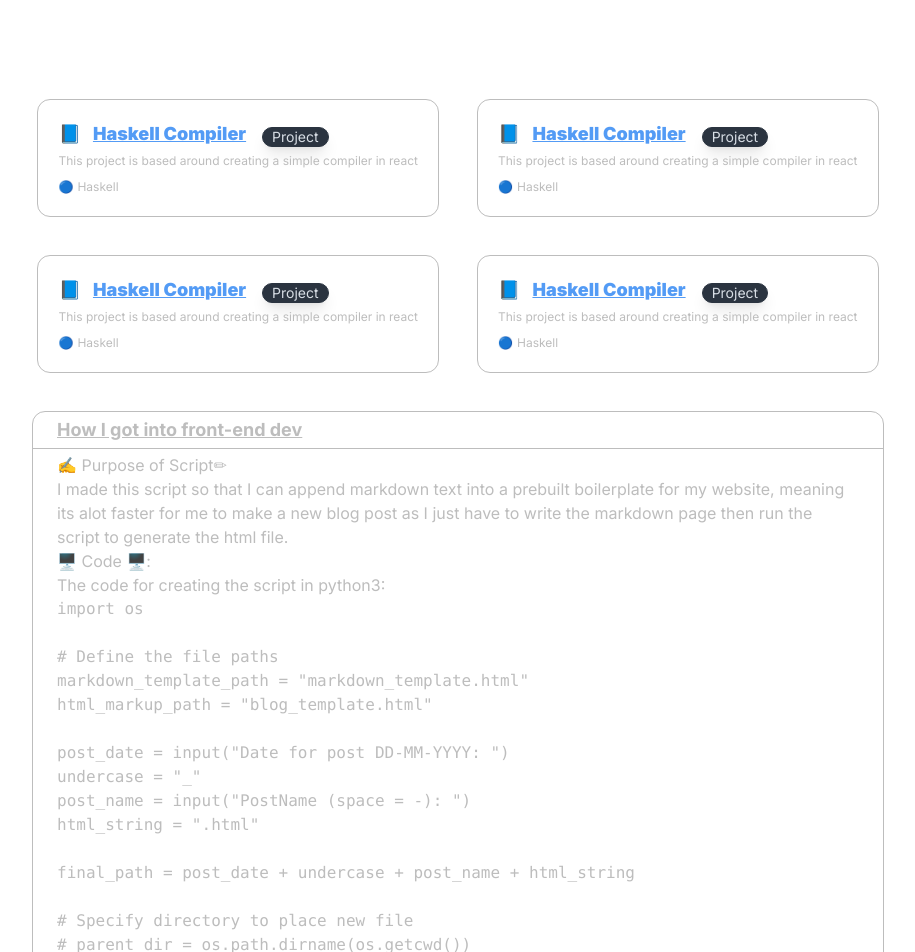
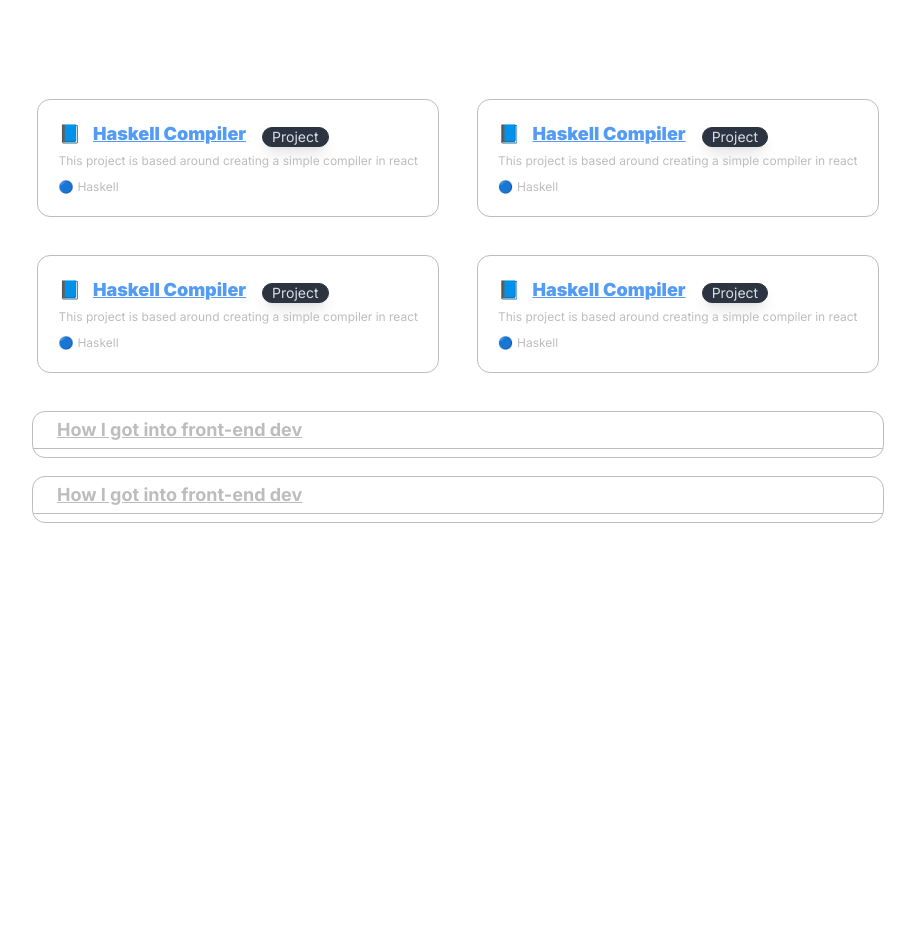
Before and after one commit to christophergyman/chrisgyman.dev, a Next.js app in the folder chrisgyman-dev/: page / in a window 1280 px wide. Shown: the top 952 px of the page, without its empty margins (182-1097 px from the left). After the commit the page ends 840 px from the top, so only its background shows below. Built offline with nearby package versions, Linux system fonts and the light colour scheme.

Commit message:
starting rewrite for reading in react markdown

```diff
--- a/chrisgyman-dev/src/app/components/markdown-post.tsx
+++ b/chrisgyman-dev/src/app/components/markdown-post.tsx
@@ -1,13 +1,3 @@
+import { promises as fs } from "fs";
+import { useEffect, useState } from "react";
 import Markdown from "react-markdown";
-import { promises as fs } from "fs";
-
-export default async function MarkdownComponent() {
-  const file = await fs.readFile(process.cwd() + "/public/post.txt", "utf8");
-  return (
-    <div>
-      <Markdown>{file}</Markdown>
-    </div>
-  );
-}
-
-export { MarkdownComponent };
--- a/chrisgyman-dev/src/app/components/post-bubble.tsx
+++ b/chrisgyman-dev/src/app/components/post-bubble.tsx
@@ -1,5 +1,5 @@
 import { Post } from "../post";
-import MarkdownComponent from "./markdown-post";
+// import MarkdownComponent from "./markdown-post";
 
 interface PostBubbleProps {
   post: Post;
@@ -19,7 +19,6 @@ function PostBubble({ post }: PostBubbleProps) {
       <hr className="w-full text-[#bdbdbd]" />
       <div className="px-6 py-1 text-xs md:text-base lg:text-base xl:text-base 2xl:text-base">
         <p className="text text-[#bdbdbd] ">
-          <MarkdownComponent />
         </p>
       </div>
     </div>
```
